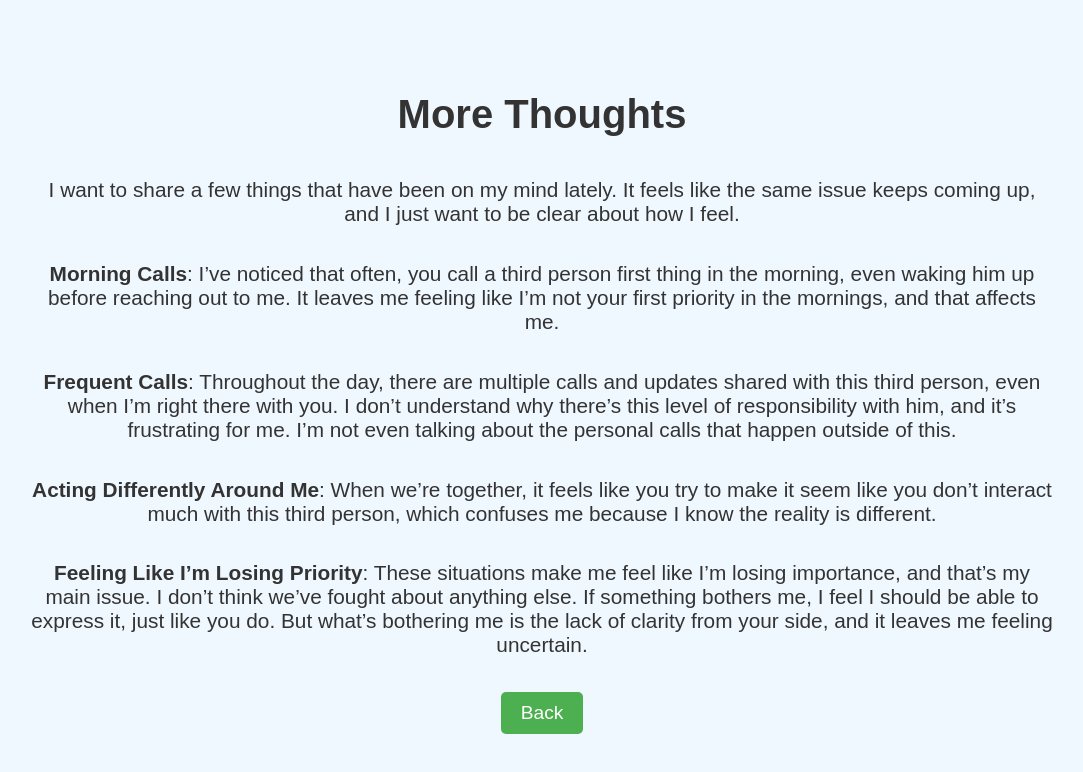
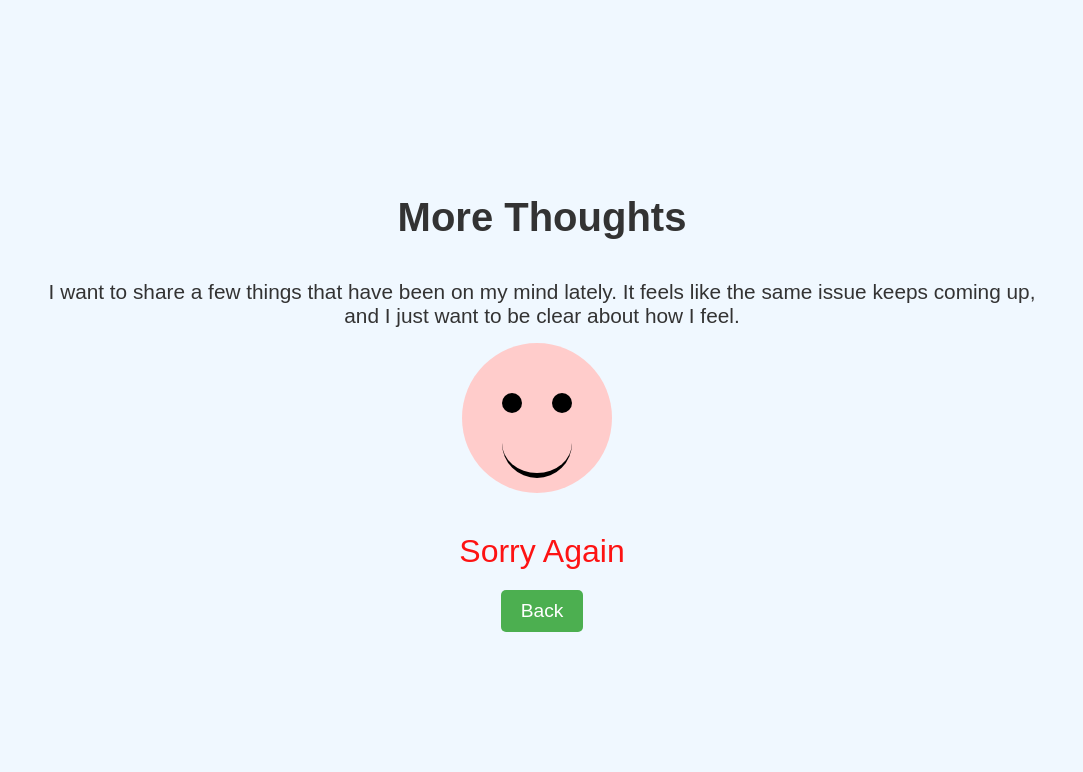
Before and after one commit to jerinjoy-maker/Sorry--Website, a plain HTML site: page details.html in a window 1280 px wide. Shown: the whole page, without its empty margins (98-1181 px from the left). Drawn offline with Linux system fonts and the light colour scheme.

Commit message:
Update details.html

```diff
--- a/details.html
+++ b/details.html
@@ -26,6 +26,67 @@
             max-width: 80%;
             margin-bottom: 15px;
         }
+        .sad-face {
+            width: 150px;
+            height: 150px;
+            border-radius: 50%;
+            background-color: #ffcccb;
+            position: relative;
+            animation: shake 2s infinite;
+            margin-bottom: 20px;
+        }
+        .sad-face:before {
+            content: "";
+            position: absolute;
+            width: 20px;
+            height: 20px;
+            background-color: black;
+            border-radius: 50%;
+            left: 40px;
+            top: 50px;
+        }
+        .sad-face:after {
+            content: "";
+            position: absolute;
+            width: 20px;
+            height: 20px;
+            background-color: black;
+            border-radius: 50%;
+            right: 40px;
+            top: 50px;
+        }
+        .mouth {
+            position: absolute;
+            width: 70px;
+            height: 40px;
+            border-bottom: 5px solid black;
+            border-radius: 0 0 50px 50px;
+            left: 50%;
+            transform: translateX(-50%);
+            top: 90px;
+        }
+        @keyframes shake {
+            0%, 100% {
+                transform: translateX(0);
+            }
+            50% {
+                transform: translateX(-5px);
+            }
+        }
+        @keyframes fadeIn {
+            from {
+                opacity: 0;
+            }
+            to {
+                opacity: 1;
+            }
+        }
+        .sorry-again {
+            font-size: 2em;
+            color: red;
+            margin-top: 20px;
+            animation: fadeIn 3s infinite;
+        }
         .back-button {
             margin-top: 20px;
             padding: 10px 20px;
@@ -43,10 +104,13 @@
 <body>
     <h1>More Thoughts</h1>
     <p>I want to share a few things that have been on my mind lately. It feels like the same issue keeps coming up, and I just want to be clear about how I feel.</p>
-    <p><b>Morning Calls</b>: I’ve noticed that often, you call a third person first thing in the morning, even waking him up before reaching out to me. It leaves me feeling like I’m not your first priority in the mornings, and that affects me.</p>
-    <p><b>Frequent Calls</b>: Throughout the day, there are multiple calls and updates shared with this third person, even when I’m right there with you. I don’t understand why there’s this level of responsibility with him, and it’s frustrating for me. I’m not even talking about the personal calls that happen outside of this.</p>
-    <p><b>Acting Differently Around Me</b>: When we’re together, it feels like you try to make it seem like you don’t interact much with this third person, which confuses me because I know the reality is different.</p>
-    <p><b>Feeling Like I’m Losing Priority</b>: These situations make me feel like I’m losing importance, and that’s my main issue. I don’t think we’ve fought about anything else. If something bothers me, I feel I should be able to express it, just like you do. But what’s bothering me is the lack of clarity from your side, and it leaves me feeling uncertain.</p>
+
+    <div class="sad-face">
+        <div class="mouth"></div>
+    </div>
+
+    <div class="sorry-again">Sorry Again</div>
+
     <a href="index.html" class="back-button">Back</a>
 </body>
 </html>
```
